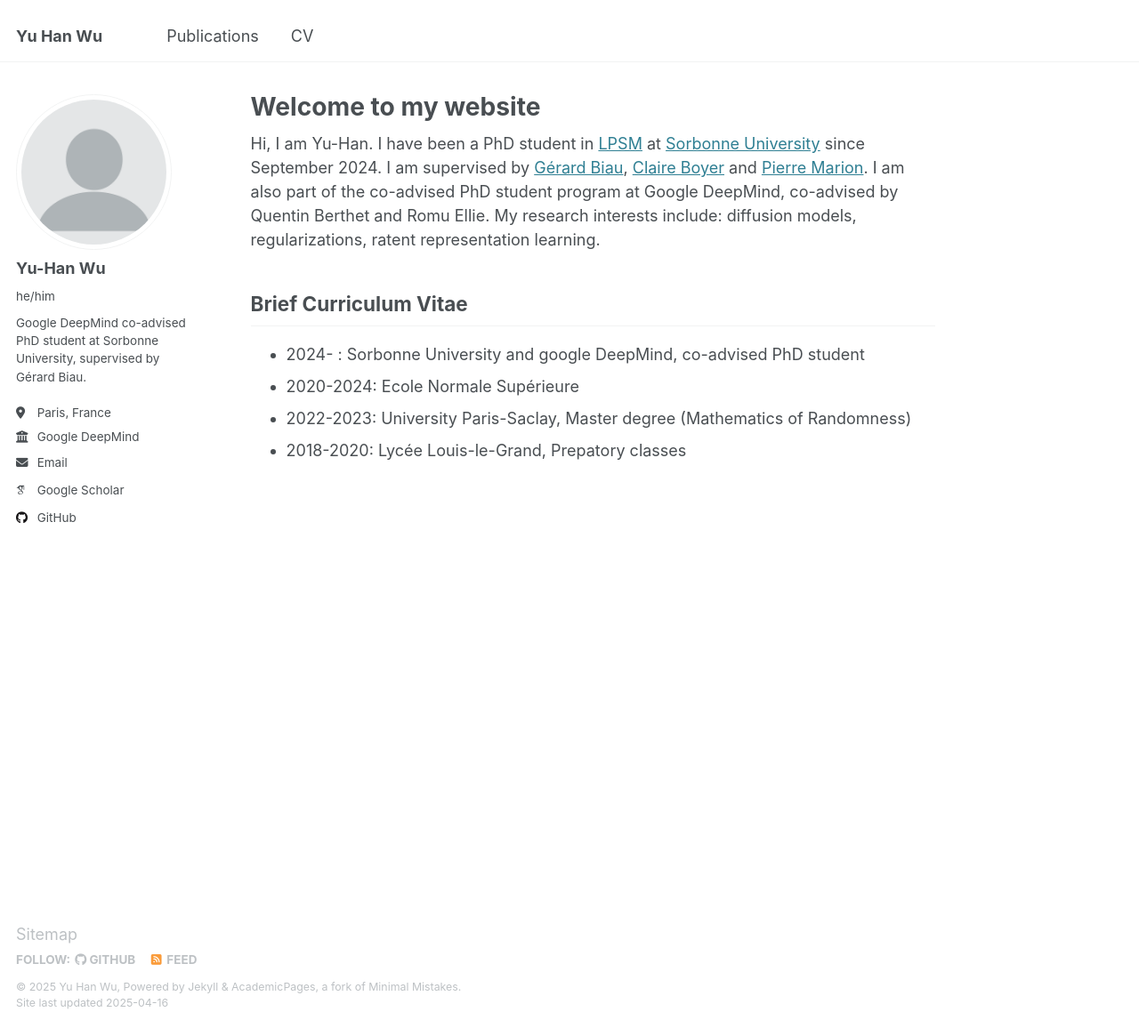
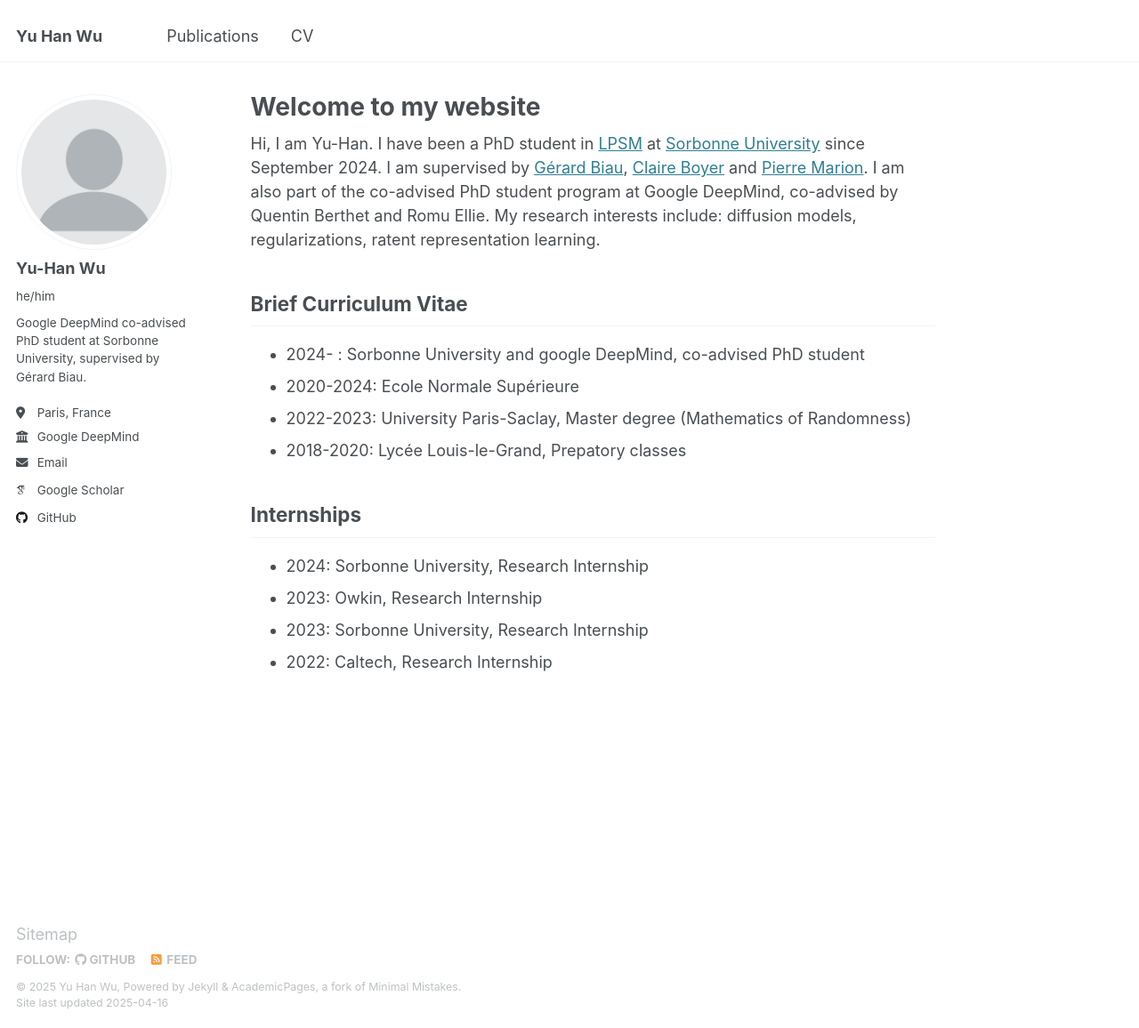
Before and after one commit to pojoowu/pojoowu.github.io, a Jekyll site: the page built from _pages/about.md, in a window 1280 px wide and 1156 px high. Shown: the whole window at 89% size. Built offline with Jekyll 4.4.1, drawn with Linux system fonts in a browser that asks for light colours; some web fonts are replaced.

Commit message:
Update about.md

```diff
--- a/_pages/about.md
+++ b/_pages/about.md
@@ -14,3 +14,9 @@ Hi, I am Yu-Han. I have been a PhD student in [LPSM](https://www.lpsm.paris/) at
 * 2020-2024: Ecole Normale Supérieure
 * 2022-2023: University Paris-Saclay, Master degree (Mathematics of Randomness)
 * 2018-2020: Lycée Louis-le-Grand, Prepatory classes
+
+## Internships
+* 2024: Sorbonne University, Research Internship
+* 2023: Owkin, Research Internship
+* 2023: Sorbonne University, Research Internship
+* 2022: Caltech, Research Internship
```
